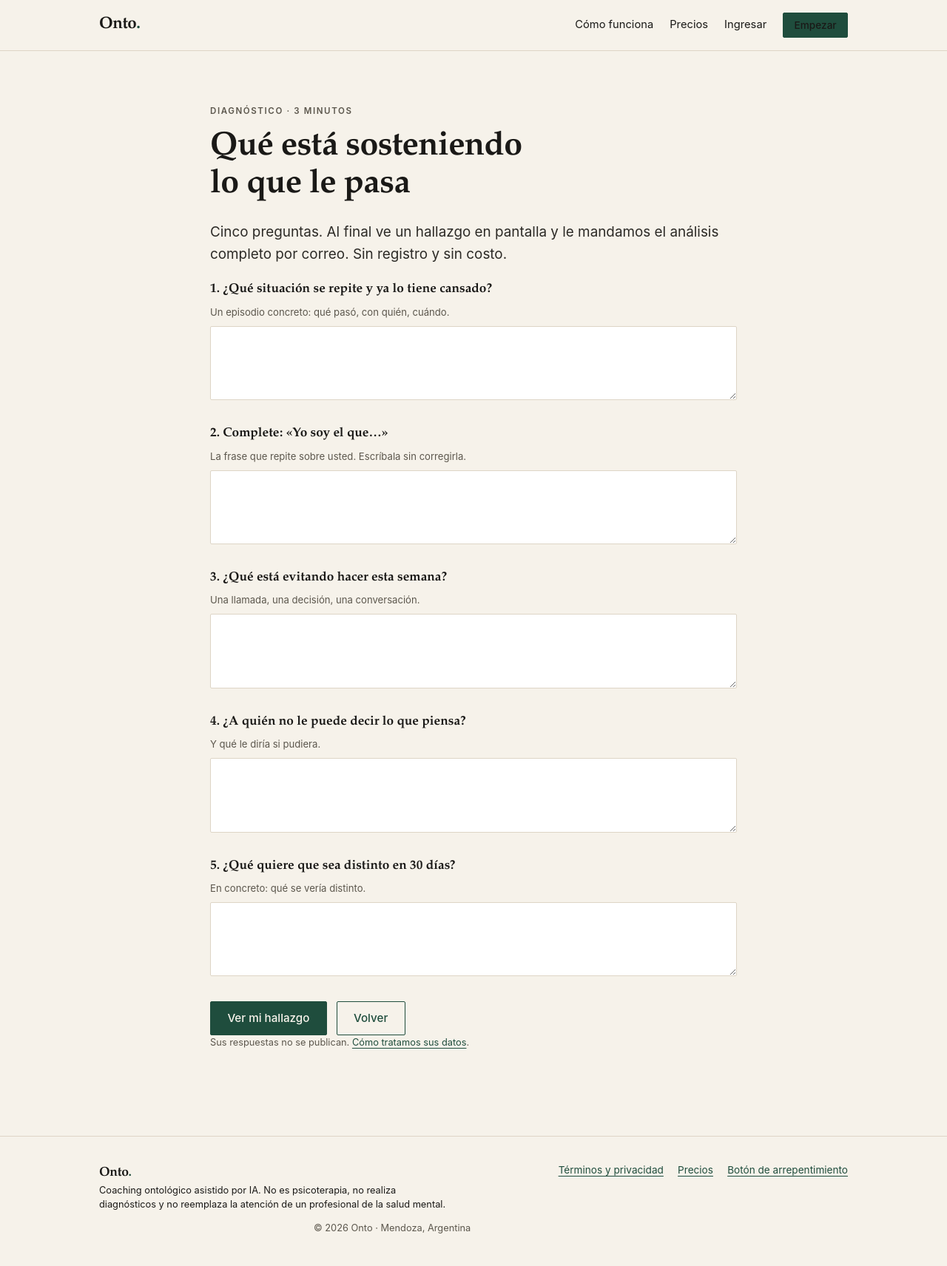
After one commit to leoivars/onto-ia, a Django app: page /diagnostico/ in a window 1280 px wide. The commit adds this page. Shown: the whole page at 74% size. Run offline with Django 5.2, Linux system fonts and the light colour scheme.

Commit message:
feat: diagnóstico público de 3 minutos con informe por correo

```diff
--- a/config/settings.py
+++ b/config/settings.py
@@ -22,6 +22,7 @@ INSTALLED_APPS = [
     "intake",
     "reports",
     "pagos",
+    "diagnostico",
 ]
 
 MIDDLEWARE = [
--- a/config/urls.py
+++ b/config/urls.py
@@ -44,4 +44,5 @@ urlpatterns = [
     path("entrevista/", include("intake.urls")),
     path("informes/", include("reports.urls")),
     path("pagos/", include("pagos.urls")),
+    path("diagnostico/", include("diagnostico.urls")),
 ]
--- /dev/null
+++ b/diagnostico/engine.py
@@ -0,0 +1,65 @@
+"""Generación del mini-informe del diagnóstico (3 minutos, ~400 palabras)."""
+import logging
+
+from django.conf import settings
+
+from reports import ai
+
+logger = logging.getLogger(__name__)
+
+SISTEMA = """Usted es un coach ontológico con veinte años de práctica, formado en la tradición \
+de Fernando Flores, Rafael Echeverría y Humberto Maturana. Escribe un diagnóstico breve para una \
+persona que respondió cinco preguntas en un formulario público.
+
+Reglas:
+- Español rioplatense formal, trate de «usted». Sin diminutivos ni tono motivacional vacío.
+- No diagnostique ni nombre patologías. No prometa resultados ni recomiende medicación.
+- Distinga juicios de hechos. Use las distinciones de observador, quiebre y juicio maestro.
+- Cite entre comillas frases textuales de la persona. No invente datos.
+- Extensión: 350 a 450 palabras.
+
+Devuelva Markdown con exactamente estos tres encabezados de nivel 2:
+## Qué está sosteniendo
+## Qué le cuesta
+## Una acción para esta semana
+
+La acción debe ser concreta, de menos de una hora, ejecutable en los próximos siete días.
+"""
+
+
+def _prompt(datos):
+    lineas = []
+    for clave, valor in datos.items():
+        lineas.append(f"- {clave}: {valor.strip()[:600]}")
+    return "\n".join(lineas)
+
+
+def _respaldo(datos):
+    quiebre = " ".join((datos.get("situacion") or "").split())[:220]
+    juicio = " ".join((datos.get("juicio") or "").split())[:180]
+    evita = " ".join((datos.get("evita") or "").split())[:180]
+    return (
+        f"## Qué está sosteniendo\n\nEl episodio que trae —«{quiebre}»— no es solo una "
+        f"situación incómoda: es el punto donde una forma de mirar dejó de funcionar. "
+        f"Y esa forma de mirar tiene una frase: «{juicio}». Mientras se repite como si fuera "
+        f"un hecho, clausura alternativas.\n\n"
+        f"## Qué le cuesta\n\nLo que evita —«{evita}»— no es falta de voluntad. Es la conducta "
+        f"que protege ese juicio. El costo aparece en las decisiones que no se toman y en las "
+        f"conversaciones que se postergan.\n\n"
+        f"## Una acción para esta semana\n\nElija la conversación que viene evitando y escriba, "
+        f"en tres frases: el hecho concreto, el impacto que tuvo en usted y el pedido que quiere "
+        f"hacer. No la tenga todavía: escríbala. Menos de veinte minutos.\n"
+    )
+
+
+def generar(datos):
+    """Devuelve (markdown, motor). Nunca falla: si no hay IA, usa la plantilla."""
+    if ai.disponible():
+        try:
+            texto, usage = ai.completar(
+                SISTEMA, _prompt(datos), modelo=settings.AI_MODEL, max_tokens=1200)
+            if len(texto) > 400:
+                return texto, "ia"
+        except ai.AIUnavailable as exc:
+            logger.warning("Diagnóstico sin IA: %s", exc)
+    return _respaldo(datos), "local"
--- /dev/null
+++ b/diagnostico/urls.py
@@ -0,0 +1,11 @@
+from django.urls import path
+
+from . import views
+
+app_name = "diagnostico"
+
+urlpatterns = [
+    path("", views.formulario, name="formulario"),
+    path("resultado/", views.resultado, name="resultado"),
+    path("listo/", views.hecho, name="hecho"),
+]
--- /dev/null
+++ b/diagnostico/views.py
@@ -0,0 +1,118 @@
+import logging
+from datetime import timedelta
+
+from django.conf import settings
+from django.core.mail import send_mail
+from django.core.validators import validate_email
+from django.core.exceptions import ValidationError
+from django.shortcuts import redirect, render
+from django.utils import timezone
+from django.views.decorators.http import require_http_methods
+
+from . import engine
+from .models import Diagnostico
+
+logger = logging.getLogger(__name__)
+
+PREGUNTAS = [
+    ("situacion", "¿Qué situación se repite y ya lo tiene cansado?",
+     "Un episodio concreto: qué pasó, con quién, cuándo."),
+    ("juicio", "Complete: «Yo soy el que…»",
+     "La frase que repite sobre usted. Escríbala sin corregirla."),
+    ("evita", "¿Qué está evitando hacer esta semana?",
+     "Una llamada, una decisión, una conversación."),
+    ("silencio", "¿A quién no le puede decir lo que piensa?",
+     "Y qué le diría si pudiera."),
+    ("objetivo", "¿Qué quiere que sea distinto en 30 días?",
+     "En concreto: qué se vería distinto."),
+]
+CLAVES = [clave for clave, _, _ in PREGUNTAS]
+LIMITE_POR_HORA = 5
+
+
+def _teaser(datos):
+    juicio = " ".join(datos.get("juicio", "").split())[:150]
+    evita = " ".join(datos.get("evita", "").split())[:150]
+    situacion = " ".join(datos.get("situacion", "").split())[:120]
+    return (
+        f"Lo que usted describe —«{situacion}»— se sostiene en una frase: «{juicio}». "
+        f"Y lo que evita esta semana, «{evita}», no es falta de voluntad: es la conducta que "
+        f"protege ese juicio."
+    )
+
+
+def _excedido(ip):
+    desde = timezone.now() - timedelta(hours=1)
+    return Diagnostico.objects.filter(ip=ip, created_at__gte=desde).count() >= LIMITE_POR_HORA
+
+
+@require_http_methods(["GET", "POST"])
+def formulario(request):
+    errores, datos = {}, {}
+    if request.method == "POST":
+        datos = {clave: (request.POST.get(clave) or "").strip()[:1200] for clave in CLAVES}
+        errores = {c: "Escriba algo más." for c in CLAVES if len(datos[c]) < 4}
+        if not errores and request.POST.get("empresa"):
+            return redirect("diagnostico:hecho")
+        if not errores:
+            request.session["diagnostico"] = datos
+            return redirect("diagnostico:resultado")
+    campos = [{"clave": c, "titulo": t, "ayuda": a, "valor": datos.get(c, ""),
+               "error": errores.get(c, "")} for c, t, a in PREGUNTAS]
+    return render(request, "diagnostico/formulario.html", {"campos": campos})
+
+
+@require_http_methods(["GET", "POST"])
+def resultado(request):
+    datos = request.session.get("diagnostico")
+    if not datos:
+        return redirect("diagnostico:formulario")
+
+    error = ""
+    if request.method == "POST":
+        email = (request.POST.get("email") or "").strip().lower()
+        ip = request.META.get("HTTP_CF_CONNECTING_IP") or request.META.get("REMOTE_ADDR")
+        try:
+            validate_email(email)
+        except ValidationError:
+            error = "Revise el correo."
+        if not error and _excedido(ip):
+            error = "Recibimos varios pedidos desde esta conexión. Intente más tarde."
+        if not error and request.POST.get("empresa"):
+            return redirect("diagnostico:hecho")
+
+        if not error:
+            texto, motor = engine.generar(datos)
+            diagnostico = Diagnostico.objects.create(
+                email=email, respuestas=datos, teaser=_teaser(datos),
+                informe=texto, motor=motor, ip=ip)
+            asunto = "Su diagnóstico de Onto"
+            cuerpo = (
+                f"{texto.strip()}\n\n"
+                f"Si quiere el plan completo de 30 días, con seguimiento semanal:\n"
+                f"https://{settings.SITE_DOMAIN}/registro/\n\n"
+                f"—\nOnto · Coaching ontológico asistido por IA\n"
+                f"Este diagnóstico es una herramienta de reflexión, no un tratamiento ni un "
+                f"diagnóstico clínico. No reemplaza la atención de un profesional de la salud "
+                f"mental. Para darse de baja de estos correos, responda «baja»."
+            )
+            try:
+                send_mail(asunto, cuerpo, None, [email], fail_silently=False)
+                diagnostico.enviado = True
+                diagnostico.save(update_fields=["enviado"])
+            except Exception:
+                logger.exception("No se pudo enviar el diagnóstico a %s", email)
+            request.session.pop("diagnostico", None)
+            return render(request, "diagnostico/listo.html", {
+                "enviado": diagnostico.enviado,
+                "informe": texto if not diagnostico.enviado else "",
+                "email": email,
+            })
+
+    return render(request, "diagnostico/resultado.html", {
+        "teaser": _teaser(datos), "error": error, "preguntas": PREGUNTAS,
+    })
+
+
+def hecho(request):
+    return render(request, "diagnostico/listo.html", {"enviado": True, "informe": "", "email": ""})
--- a/static/css/app.css
+++ b/static/css/app.css
@@ -134,6 +134,7 @@ input:focus, textarea:focus, select:focus { outline: 2px solid rgba(31, 77, 61,
 .hint { font-size: .82rem; color: var(--muted); margin: .3rem 0 0; }
 .err { color: var(--danger); font-size: .85rem; margin: .3rem 0 0; }
 .consent { display: flex; gap: .7rem; align-items: flex-start; margin: 1.4rem 0 .4rem; }
+.campo-trampa { position: absolute; left: -9999px; width: 1px; height: 1px; overflow: hidden; }
 .consent input { margin-top: .35rem; }
 .consent-label { font-size: .86rem; line-height: 1.5; color: #3a3731; font-weight: 400 !important; margin: 0 !important; }
 .inline-form-row { display: flex; gap: .5rem; }
--- /dev/null
+++ b/templates/diagnostico/formulario.html
@@ -0,0 +1,37 @@
+{% extends "base.html" %}
+{% block title %}Diagnóstico de 3 minutos · {{ SITE_NAME }}{% endblock %}
+{% block description %}Cinco preguntas para identificar qué está sosteniendo su bloqueo actual. Sin registro, sin costo.{% endblock %}
+
+{% block content %}
+<section class="section">
+  <div class="wrap narrow">
+    <p class="kicker">Diagnóstico · 3 minutos</p>
+    <h1 class="h1-sm">Qué está sosteniendo<br>lo que le pasa</h1>
+    <p class="lead">Cinco preguntas. Al final ve un hallazgo en pantalla y le mandamos el análisis
+      completo por correo. Sin registro y sin costo.</p>
+
+    <form method="post" class="intake-form">
+      {% csrf_token %}
+      <div class="campo-trampa" aria-hidden="true">
+        <label>No completar<input type="text" name="empresa" tabindex="-1" autocomplete="off"></label>
+      </div>
+
+      {% for campo in campos %}
+        <div class="field">
+          <label for="id_{{ campo.clave }}">{{ forloop.counter }}. {{ campo.titulo }}</label>
+          <p class="hint">{{ campo.ayuda }}</p>
+          <textarea name="{{ campo.clave }}" id="id_{{ campo.clave }}" rows="3">{{ campo.valor }}</textarea>
+          {% if campo.error %}<p class="err">{{ campo.error }}</p>{% endif %}
+        </div>
+      {% endfor %}
+
+      <div class="cta-row">
+        <button class="btn" type="submit">Ver mi hallazgo</button>
+        <a class="btn btn-ghost" href="{% url 'landing' %}">Volver</a>
+      </div>
+      <p class="tiny muted">Sus respuestas no se publican. <a href="{% url 'legal' %}">Cómo tratamos
+        sus datos</a>.</p>
+    </form>
+  </div>
+</section>
+{% endblock %}
--- a/templates/web/landing.html
+++ b/templates/web/landing.html
@@ -16,7 +16,7 @@
         pide profundizar.</p>
       <div class="cta-row">
         <a class="btn" href="{% url 'signup' %}">Hacer mi entrevista</a>
-        <a class="btn btn-ghost" href="#como-funciona">Ver cómo funciona</a>
+        <a class="btn btn-ghost" href="{% url 'diagnostico:formulario' %}">Diagnóstico de 3 minutos</a>
       </div>
       <p class="tiny muted">Primer informe incluido, sin tarjeta. 33 preguntas, unos 25 minutos.</p>
     </div>
```
Also changed, not shown: diagnostico/admin.py (added, +11 -0 lines), diagnostico/apps.py (added, +7 -0 lines), diagnostico/models.py (added, +27 -0 lines), reports/ai.py (+33 -0 lines), templates/diagnostico/listo.html (added, +28 -0 lines), templates/diagnostico/resultado.html (added, +33 -0 lines), tests/test_diagnostico.py (added, +81 -0 lines), diagnostico/migrations/0001_initial.py (added), diagnostico/migrations/__init__.py (added).
